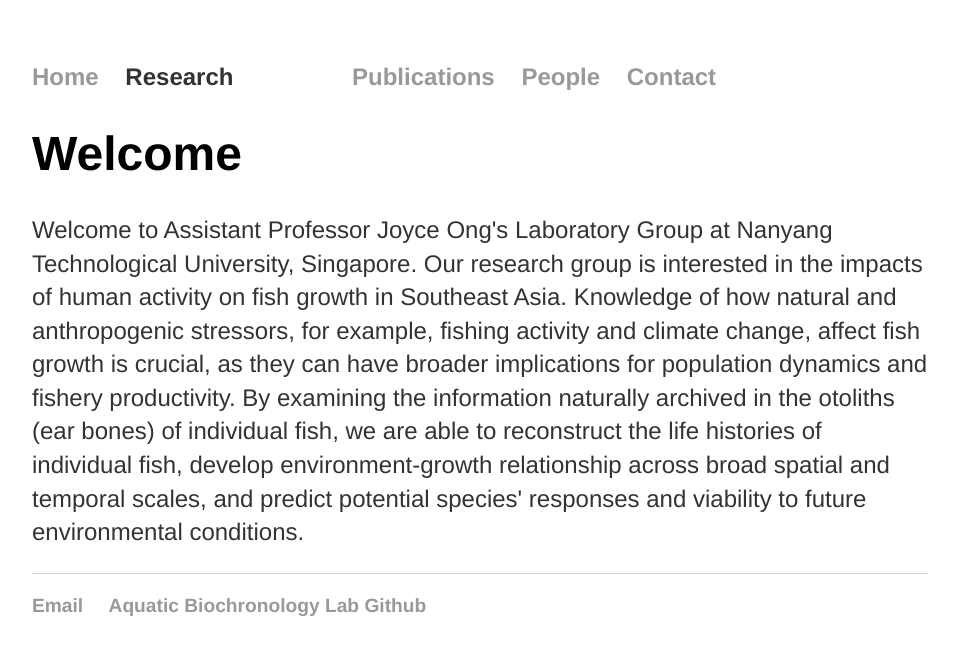
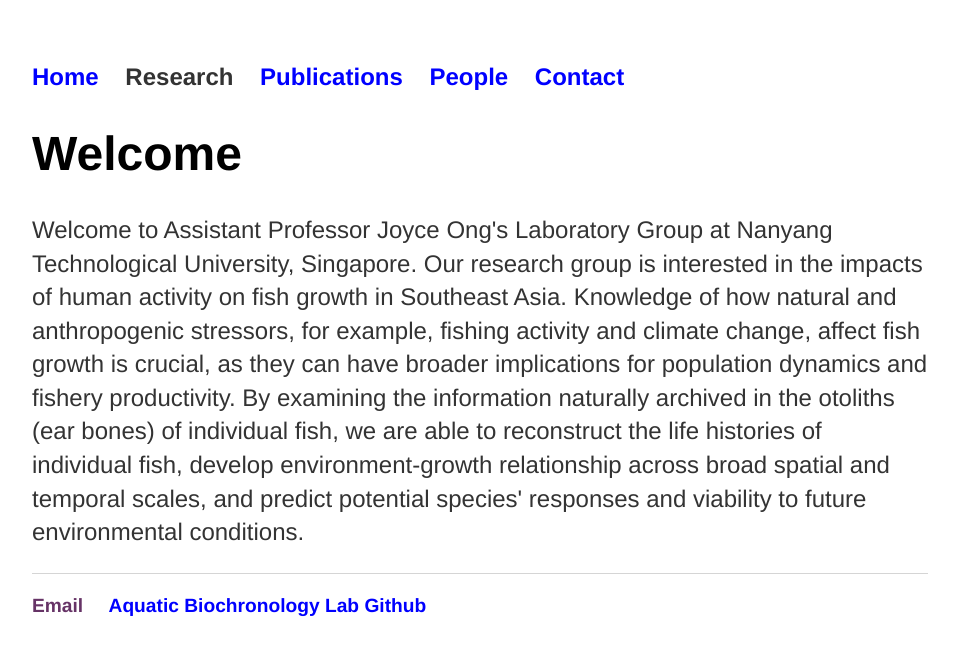
Before and after one commit to Aquatic-Biochronology-Lab/Aquatic-Biochronology-Lab.github.io, a Jekyll site: the page built from index.html, in a window 1280 px wide. Shown: the top 655 px of the page, without its empty margins (160-1119 px from the left). Built offline with Jekyll 4.4.1, drawn with Linux system fonts in a browser that asks for light colours.

Commit message:
Update main.css

```diff
--- a/css/main.css
+++ b/css/main.css
@@ -19,13 +19,21 @@
 
 a {
     text-decoration: none;
-    color: #999;
+    color: blue;
 }
 
 a:hover {
     text-decoration: underline;
+    color: darkblue;
 }
 
+a:visited {
+    text-decoration: none;
+    color: #663366;
+}
+
+
+/* Change header font size and family */
 h1 {
     font-size: 3em;
     font-family:'Helvetica', 'Arial', 'Sans-Serif';
@@ -39,6 +47,7 @@
     font-family:'Helvetica', 'Arial', 'Sans-Serif';
 }
 
+/* Font settings for text in paragraphs */
 p {
     font-family:'Helvetica', 'Arial', 'Sans-Serif';
     font-size: 1.5em;
@@ -70,7 +79,7 @@
 
 /* Google map alignment */
 goomap {
-float:right;
+    float:right;
 }
 
 goomapalign {
@@ -87,12 +96,21 @@
     border: none;
     font-family:'Helvetica', 'Arial', 'Sans-Serif';
     padding: 0px;
+    color: #999;
+}
+
+.dropbtn a:hover {
+    background-color: white;
+    text-decoration: none;
+    border: none;
+    font-family:'Helvetica', 'Arial', 'Sans-Serif';
+    padding: 0px;
+    color: #999;
 }
 
 .dropdown {
     position: relative;
     display: inline-block;
-    width: 200px;
 }
 
 .dropdown-content {
@@ -102,6 +120,7 @@
     background-color: #f1f1f1;
     /*box-shadow: 0px 8px 16px 0px rgba(0,0,0,0.2);*/
     z-index: 1;
+    width: 250px;
 }
 
 .dropdown-content a {
```
